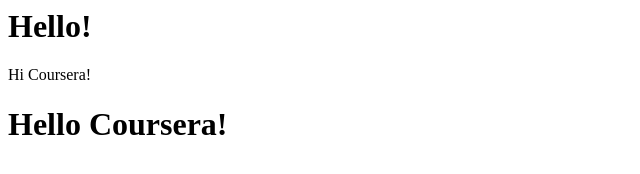
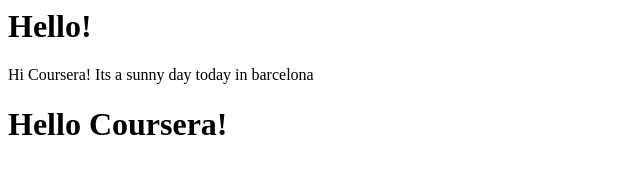
Before and after one commit to Jdesai69/coursera-test, a plain HTML site: page index.html in a window 1280 px wide. Shown: the whole page, without its empty margins (0-640 px from the left). Drawn offline with Linux system fonts and the light colour scheme.

Commit message:
Update index.html

```diff
--- a/index.html
+++ b/index.html
@@ -1,3 +1,3 @@
 <h1>Hello!</h1>
-Hi Coursera!
+Hi Coursera! Its a sunny day today in barcelona
 <h1> Hello Coursera!</h1>
```
